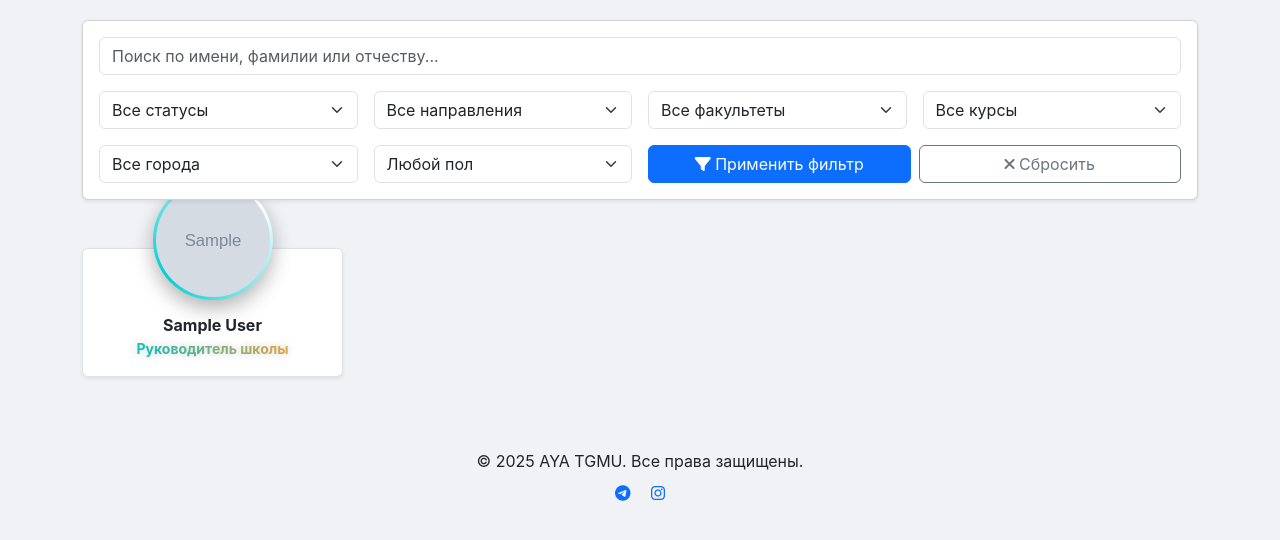
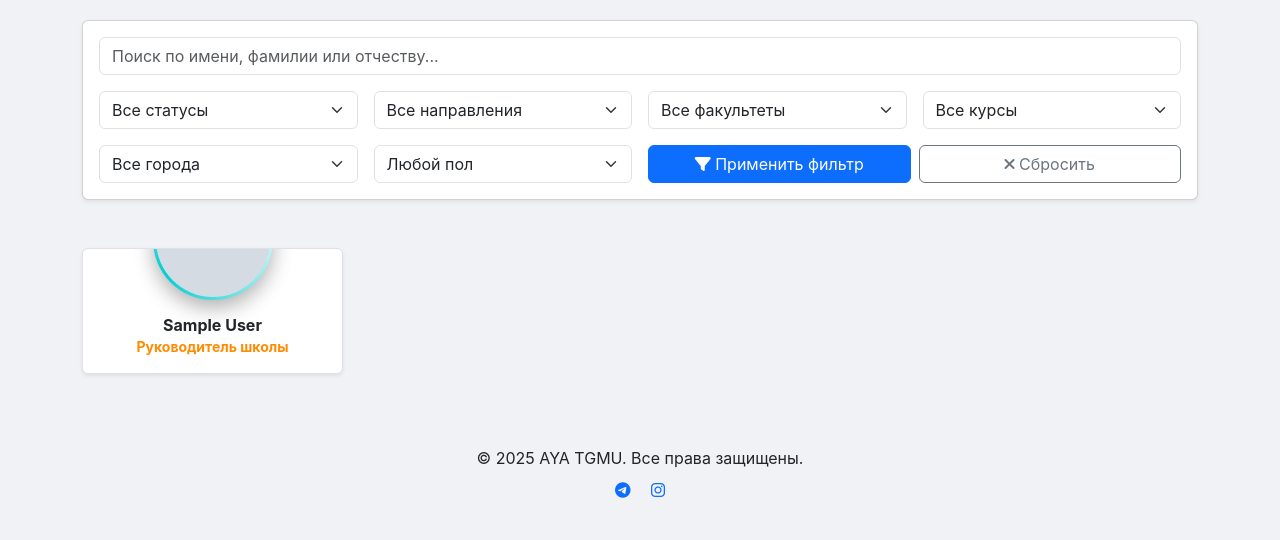
Before and after one commit to fayzkosimov06-cyber/aya-platform, a Django app: page /volunteers/ in a window 1280 px wide. Shown: the part 160-700 px from the top of the page. Run offline with Django 5.2, Linux system fonts and the light colour scheme; tables that the repository leaves empty hold one stand-in row (values such as "Sample post"); grey boxes marked "Sample" are stand-in pictures.

```diff
--- a/templates/users/partials/volunteer_card.html
+++ b/templates/users/partials/volunteer_card.html
@@ -1,6 +1,7 @@
 {% load static %}
 <a href="{% url 'public_profile' volunteer.pk %}" class="text-decoration-none text-dark d-block h-100">
-    <div class="board-of-honor-card text-center p-3 h-100 border rounded shadow-sm bg-white">
+    <div class="board-of-honor-card text-center p-3 h-100 border rounded shadow-sm bg-white"
+         style="position: relative; z-index: 1; overflow: hidden;">
 
         <div class="glowing-border-container mx-auto mb-3
             {% if volunteer.role == 'president' %}president
@@ -8,7 +9,7 @@
             {% elif volunteer.role == 'leader' %}leader
             {% elif volunteer.school_leader_of.exists %}school
             {% elif volunteer.is_active_volunteer_title %}active{% endif %}"
-            style="width: 120px; height: 120px; padding: 3px; border-radius: 50%; display: flex; align-items: center; justify-content: center;">
+            style="width: 120px; height: 120px; padding: 3px; border-radius: 50%; display: flex; align-items: center; justify-content: center; position: relative; z-index: 2;">
 
             {% if volunteer.photo and volunteer.photo.url %}
                 <img src="{{ volunteer.photo.url }}" alt="Фото"
@@ -24,13 +25,13 @@
             {% endif %}
         </div>
 
-        <h6 class="card-title fw-bold mt-2">{{ volunteer.first_name }} {{ volunteer.last_name }}</h6>
+        <h6 class="card-title fw-bold mt-2 position-relative" style="z-index: 3;">{{ volunteer.first_name }} {{ volunteer.last_name }}</h6>
 
-        <p class="card-text small mb-0
-            {% if volunteer.role == 'president' %}status-text status-president
-            {% elif volunteer.role == 'leader' %}status-text status-leader
-            {% elif volunteer.school_leader_of.exists %}status-text status-school
-            {% else %}text-muted{% endif %}">
+        <p class="card-text small mb-0 position-relative" style="z-index: 3;
+            {% if volunteer.role == 'president' %}color: #FFD700; font-weight: bold;
+            {% elif volunteer.role == 'leader' %}color: #9400D3; font-weight: bold;
+            {% elif volunteer.school_leader_of.exists %}color: #FF8C00; font-weight: bold;
+            {% else %}color: #6c757d;{% endif %}">
 
             {% if volunteer.role == 'leader' and volunteer.led_direction %}
                 Руководитель "{{ volunteer.led_direction.name }}"
```
